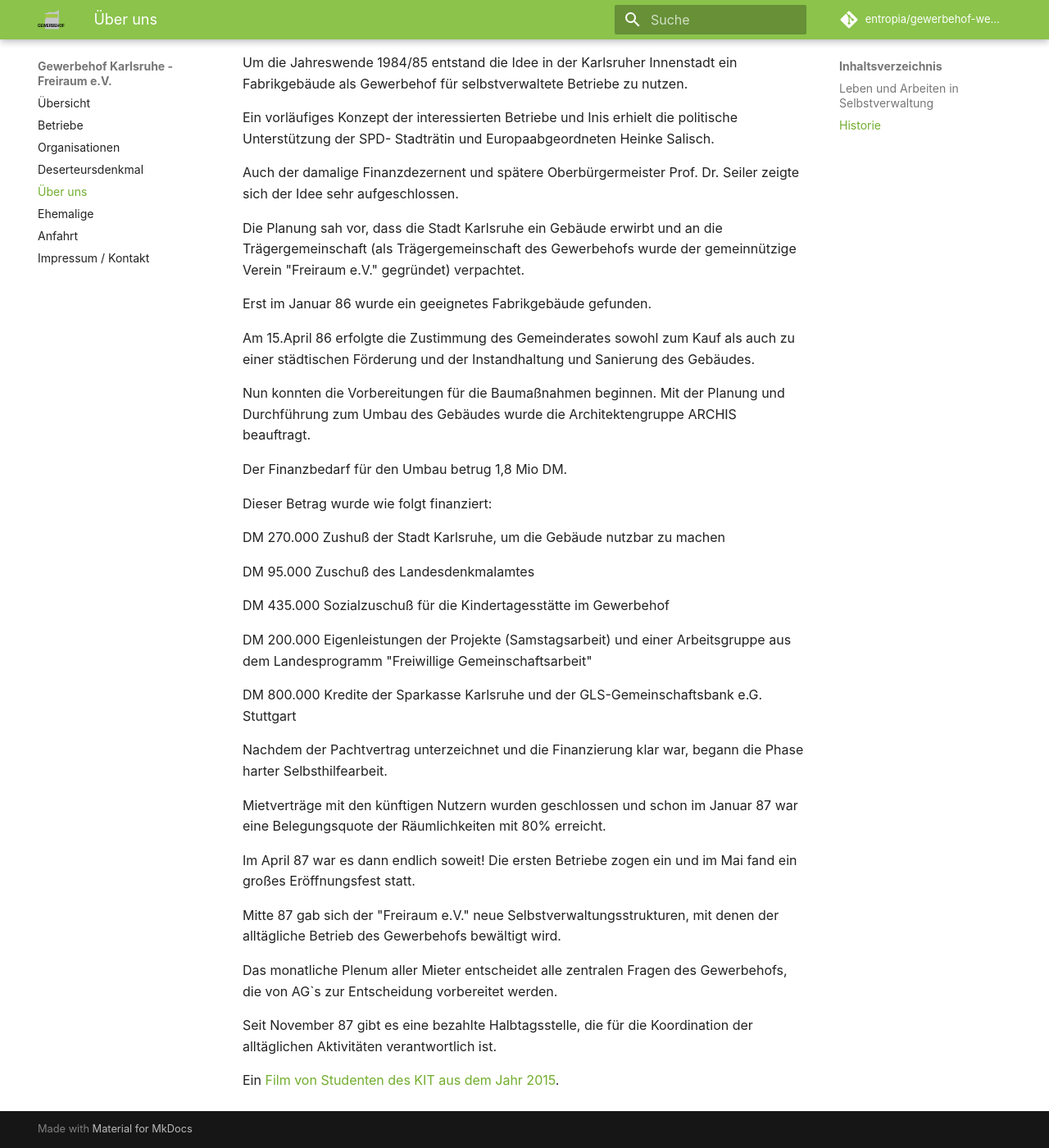
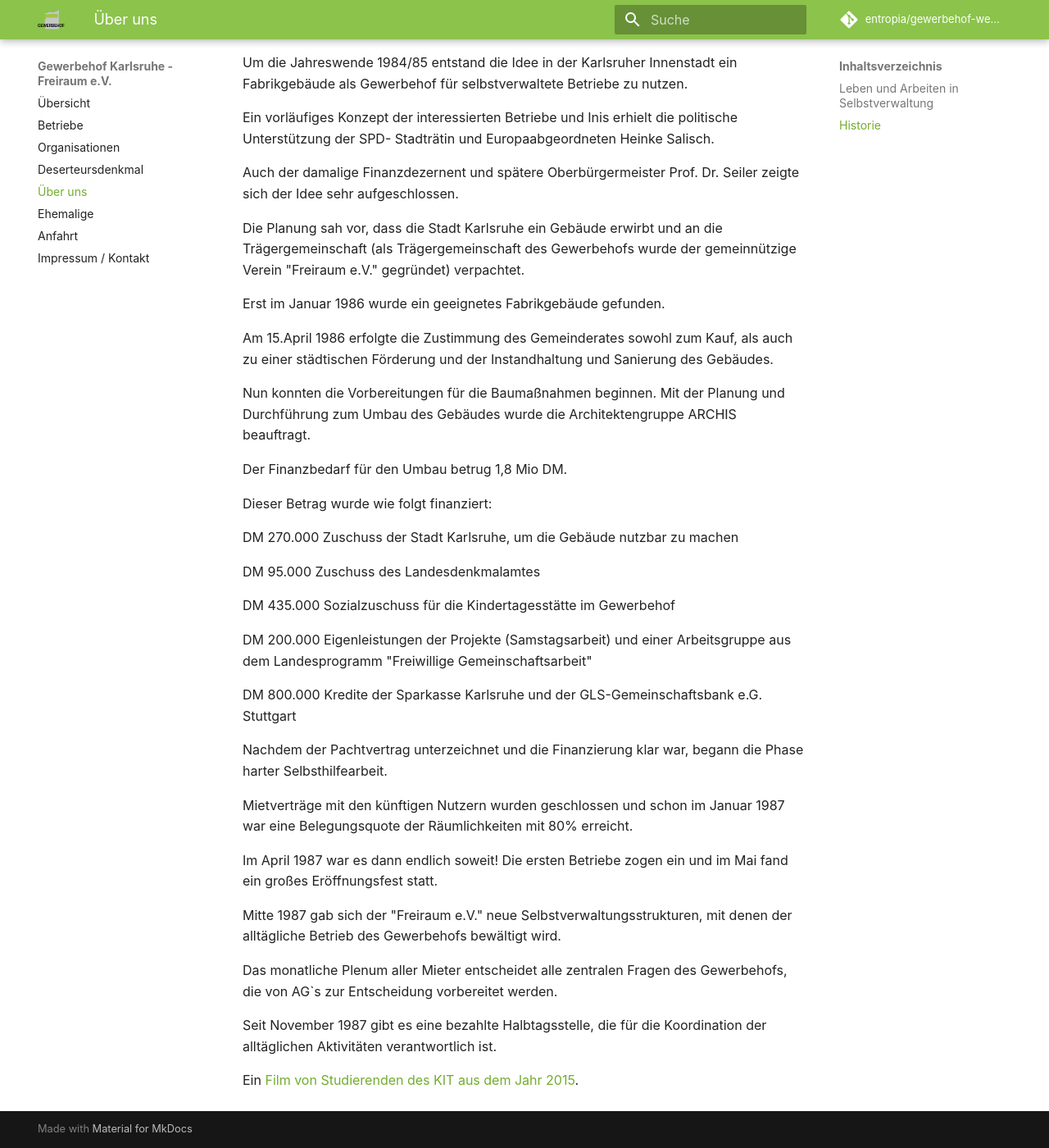
Before and after one commit to entropia/gewerbehof-webseite, an MkDocs documentation site: the page built from docs/ueber-uns.md, in a window 1280 px wide and 1400 px high, scrolled down 939 px. Shown: the whole window at 82% size. Built offline with MkDocs 1.6.1 and Material for MkDocs 9.7.7, drawn with Linux system fonts in a browser that asks for light colours; comment, search, counter and statistics services are not loaded; some of the changed text lies outside the part shown.

Commit message:
Fix spelling mistakes and rephrase some sentences

```diff
--- a/docs/ueber-uns.md
+++ b/docs/ueber-uns.md
@@ -30,9 +30,9 @@ Auch der damalige Finanzdezernent und spätere Oberbürgermeister Prof. Dr. Seil
 
 Die Planung sah vor, dass die Stadt Karlsruhe ein Gebäude erwirbt und an die Trägergemeinschaft (als Trägergemeinschaft des Gewerbehofs wurde der gemeinnützige Verein "Freiraum e.V." gegründet) verpachtet.
 
-Erst im Januar 86 wurde ein geeignetes Fabrikgebäude gefunden.
+Erst im Januar 1986 wurde ein geeignetes Fabrikgebäude gefunden.
 
-Am 15.April 86 erfolgte die Zustimmung des Gemeinderates sowohl zum Kauf als auch zu einer städtischen Förderung und der Instandhaltung und Sanierung des Gebäudes.
+Am 15.April 1986 erfolgte die Zustimmung des Gemeinderates sowohl zum Kauf, als auch zu einer städtischen Förderung und der Instandhaltung und Sanierung des Gebäudes.
 
 Nun konnten die Vorbereitungen für die Baumaßnahmen beginnen. Mit der Planung und Durchführung zum Umbau des Gebäudes wurde die Architektengruppe ARCHIS beauftragt.
 
@@ -40,11 +40,11 @@ Der Finanzbedarf für den Umbau betrug 1,8 Mio DM.
 
 Dieser Betrag wurde wie folgt finanziert:
 
-DM 270.000 Zushuß der Stadt Karlsruhe, um die Gebäude nutzbar zu machen
+DM 270.000 Zuschuss der Stadt Karlsruhe, um die Gebäude nutzbar zu machen
 
-DM 95.000 Zuschuß des Landesdenkmalamtes
+DM 95.000 Zuschuss des Landesdenkmalamtes
 
-DM 435.000 Sozialzuschuß für die Kindertagesstätte im Gewerbehof
+DM 435.000 Sozialzuschuss für die Kindertagesstätte im Gewerbehof
 
 DM 200.000 Eigenleistungen der Projekte (Samstagsarbeit) und einer Arbeitsgruppe aus dem Landesprogramm "Freiwillige Gemeinschaftsarbeit"
 
@@ -52,14 +52,14 @@ DM 800.000 Kredite der Sparkasse Karlsruhe und der GLS-Gemeinschaftsbank e.G. St
 
 Nachdem der Pachtvertrag unterzeichnet und die Finanzierung klar war, begann die Phase harter Selbsthilfearbeit.
 
-Mietverträge mit den künftigen Nutzern wurden geschlossen und schon im Januar 87 war eine Belegungsquote der Räumlichkeiten mit 80% erreicht.
+Mietverträge mit den künftigen Nutzern wurden geschlossen und schon im Januar 1987 war eine Belegungsquote der Räumlichkeiten mit 80% erreicht.
 
-Im April 87 war es dann endlich soweit! Die ersten Betriebe zogen ein und im Mai fand ein großes Eröffnungsfest statt.
+Im April 1987 war es dann endlich soweit! Die ersten Betriebe zogen ein und im Mai fand ein großes Eröffnungsfest statt.
 
-Mitte 87 gab sich der "Freiraum e.V." neue Selbstverwaltungsstrukturen, mit denen der alltägliche Betrieb des Gewerbehofs bewältigt wird.
+Mitte 1987 gab sich der "Freiraum e.V." neue Selbstverwaltungsstrukturen, mit denen der alltägliche Betrieb des Gewerbehofs bewältigt wird.
 
 Das monatliche Plenum aller Mieter entscheidet alle zentralen Fragen des Gewerbehofs, die von AG\`s zur Entscheidung vorbereitet werden.
 
-Seit November 87 gibt es eine bezahlte Halbtagsstelle, die für die Koordination der alltäglichen Aktivitäten verantwortlich ist.
+Seit November 1987 gibt es eine bezahlte Halbtagsstelle, die für die Koordination der alltäglichen Aktivitäten verantwortlich ist.
 
-Ein [Film von Studenten des KIT aus dem Jahr 2015](https://www.youtube.com/watch?v=lo-UYAYpjoU).
+Ein [Film von Studierenden des KIT aus dem Jahr 2015](https://www.youtube.com/watch?v=lo-UYAYpjoU).
```
Also changed, not shown: other parts of docs/ueber-uns.md (+3 -3 lines), docs/anfahrt.md (+2 -2 lines), docs/impressum.md (+1 -1 lines), docs/index.md (+3 -3 lines).
